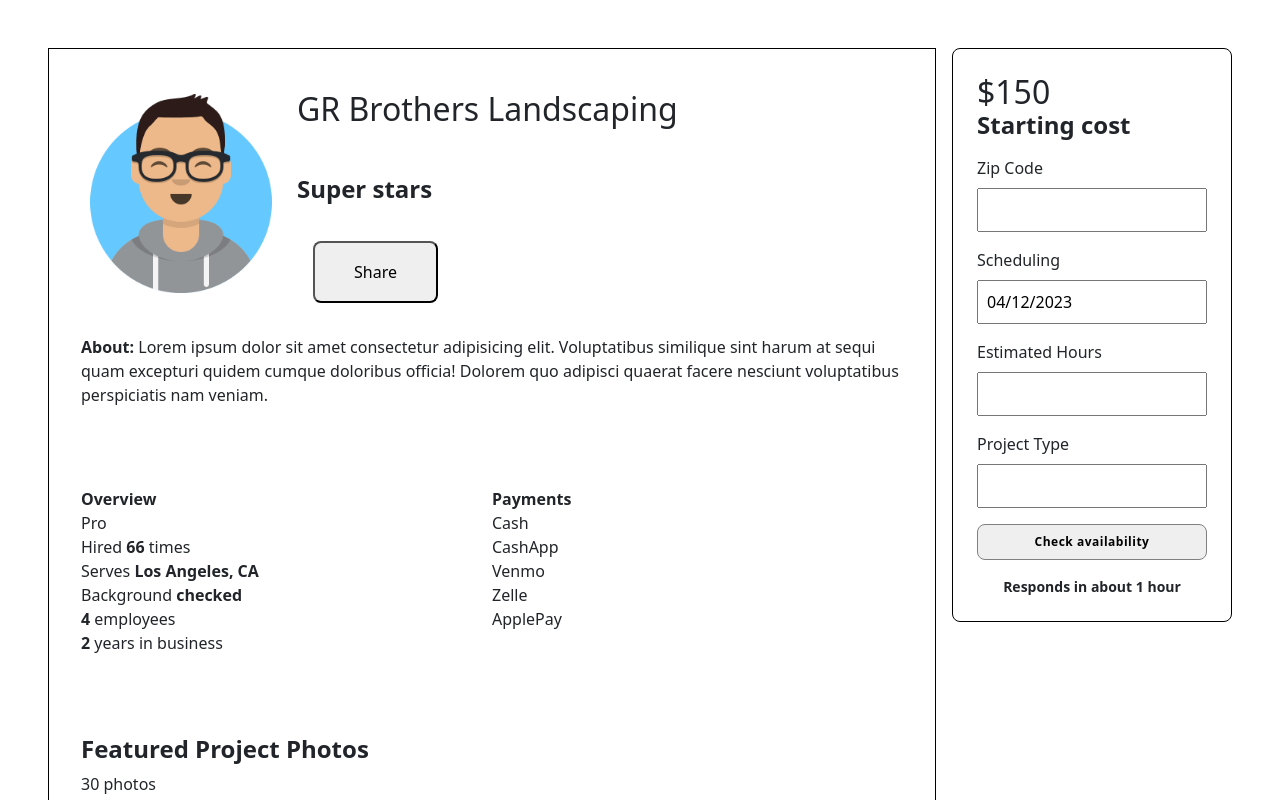
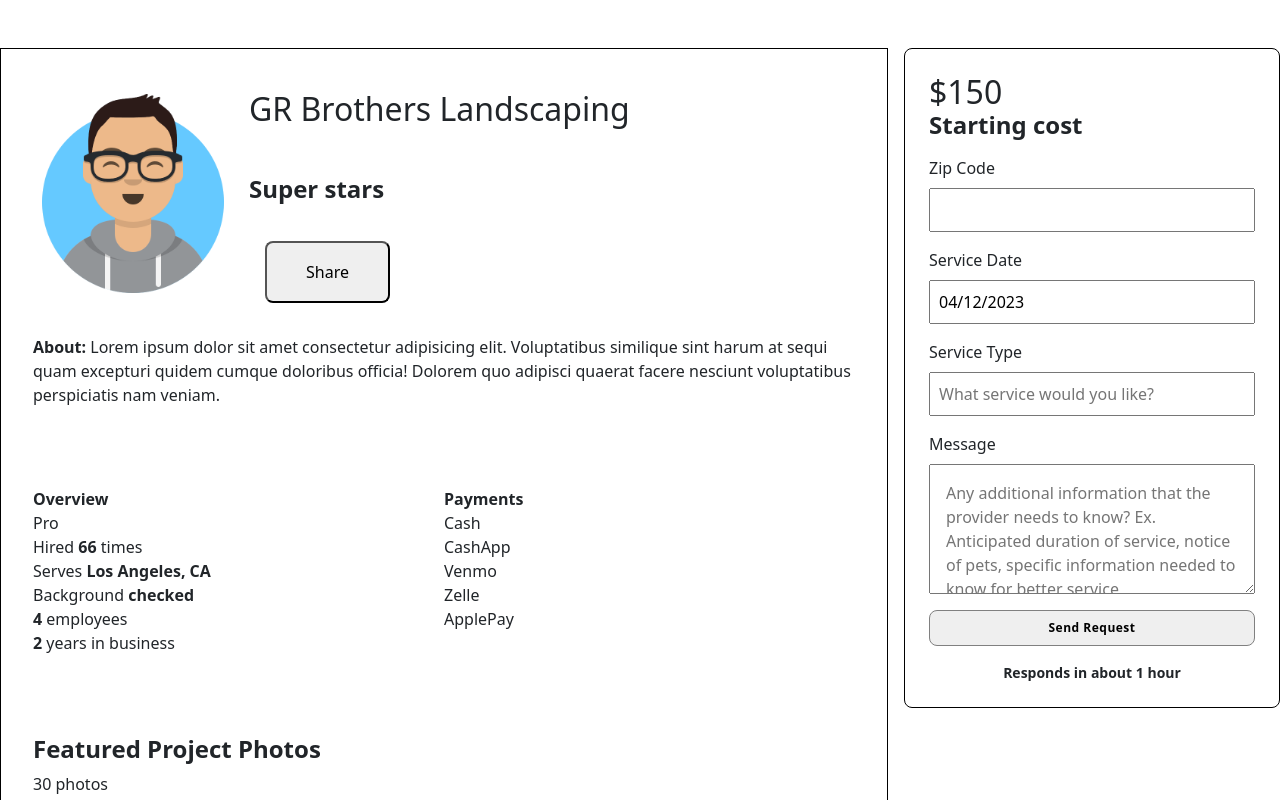
Before and after one commit to jpeng322/Booked, a React (Vite) app in the folder frontend/: page /provider/profile in a window 1280 px wide. Shown: the top 800 px of the page. Built offline with nearby package versions, Linux system fonts and the light colour scheme.

Commit message:
Edit form, styled calendar

```diff
--- a/frontend/src/pages/ProviderBookings.jsx
+++ b/frontend/src/pages/ProviderBookings.jsx
@@ -1,4 +1,4 @@
-import React, { useState } from "react";
+import React, { useEffect, useState } from "react";
 // import Calendar from "react-calendar";
 import "react-calendar/dist/Calendar.css";
 // import "../../node_modules/react-calendar/dist/Calendar.css"
@@ -17,6 +17,7 @@ import "react-big-calendar/lib/css/react-big-calendar.css";
 import "react-datepicker/dist/react-datepicker.css";
 import enUS from "date-fns/locale/en-US";
 
+import axios from "axios";
 const locales = {
   "en-US": enUS,
 };
@@ -28,32 +29,30 @@ const localizer = dateFnsLocalizer({
   locales,
 });
 
-const events = [
-  {
-    title: "Big Meeting",
-    allDay: true,
-    start: new Date(2023, 6, 0),
-    end: new Date(2023, 6, 0),
-  },
-  {
-    title: "Vacation",
-    start: new Date(2023, 6, 7),
-    end: new Date(2023, 6, 10),
-  },
-  {
-    title: "Conference",
-    start: new Date(2023, 6, 20),
-    end: new Date(2023, 6, 23),
-  },
-  {
-    title: "Conferenceasdasdasd",
-    start: "June 3, 2023",
-    end: "June 3, 2023",
-  },
-];
-
 const ProviderBookings = () => {
   const [value, onChange] = useState(new Date());
+
+  // const [bookings, setBookings] = useState([]);
+  useEffect(() => {
+    async function getBookings() {
+      try {
+        const response = await axios({
+          method: "get",
+          url: "http://localhost:4000/booking/provider/1",
+        });
+
+        console.log(response);
+
+        if (response) {
+          setBookings(response.data.bookings);
+        }
+      } catch (e) {
+        console.log(e);
+      }
+    }
+
+    getBookings();
+  }, []);
 
   const bookings = [
     {
@@ -174,6 +173,24 @@ const ProviderBookings = () => {
         ? "#FF6D60"
         : "#146C94",
   }));
+
+  // const newBookings = bookings.map((booking) => ({
+  //   title: booking.client_name,
+  //   status: booking.status,
+  //   start: new Date(booking.date_order),
+  //   end: new Date(booking.date_due),
+  //   color: "white",
+  //   colorEvento:
+  //     booking.status === "pending"
+  //       ? "grey"
+  //       : booking.status === "completed"
+  //       ? "#2f6437"
+  //       : booking.status === "active"
+  //       ? "#53b946"
+  //       : booking.status === "cancelled"
+  //       ? "#FF6D60"
+  //       : "#146C94",
+  // }));
   console.log(newBookings);
 
   //   const newEvents1 = bookings.map((booking) => [
@@ -214,10 +231,10 @@ const ProviderBookings = () => {
       <div className="w-100 text-center">
         <div className="provider-booking-header d-flex p-3">
           <div className="provider-booking-header">Name:</div>
-          <div className="provider-booking-header">Job Type:</div>
+          <div className="provider-booking-header">Service Type:</div>
           <div className="provider-booking-header">Book Date:</div>
           <div className="provider-booking-header">Due Date:</div>
-          <div className="provider-booking-header">Earning:</div>
+          <div className="provider-booking-header">Price:</div>
           <div className="provider-booking-header">Status:</div>
         </div>
 
--- a/frontend/src/pages/ProviderPage.jsx
+++ b/frontend/src/pages/ProviderPage.jsx
@@ -125,21 +125,33 @@ const ProviderPage = () => {
             <input type="number" id="zip-code" name="zip-code" />
           </div>
           <div className="provider-input-group">
-            <label for="scheduling">Scheduling</label>
+            <label for="scheduling">Service Date</label>
             <DatePicker
               selected={startDate}
               onChange={(date) => setStartDate(date)}
             />
           </div>
           <div className="provider-input-group">
+            <label for="project">Service Type</label>
+            <input type="text" id="project" name="project" placeholder="What service would you like?" />
+          </div>
+          <div className="provider-input-group">
+            <label htmlFor="note">Message </label>
+            <textarea
+              className="p-3"
+              name="note"
+              id="note"
+              cols="30"
+              rows="4"
+              placeholder="Any additional information that the provider needs to know? Ex. Anticipated duration of service, notice of pets, specific information needed to know for better service"
+            ></textarea>
+          </div>
+          {/* <div className="provider-input-group">
             <label for="hours">Estimated Hours</label>
             <input type="number" id="hours" name="hours" />
-          </div>
-          <div className="provider-input-group">
-            <label for="project">Project Type</label>
-            <input type="text" id="project" name="project" />
-          </div>
-          <button className="provider-form-button">Check availability</button>
+          </div> */}
+
+          <button className="provider-form-button">Send Request</button>
           <p>
             Responds in about <span className="fw-bold">1 hour</span>
           </p>
```
Also changed, not shown: 2 other files (tests, documents, lock files or other folders).
